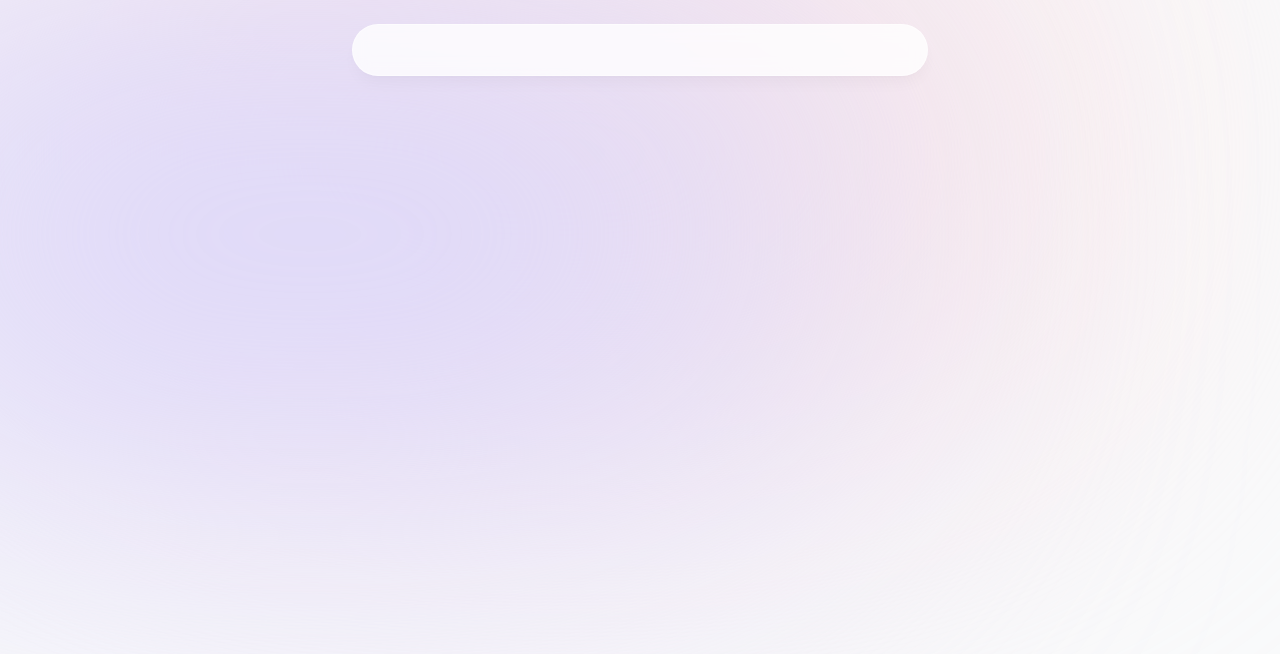
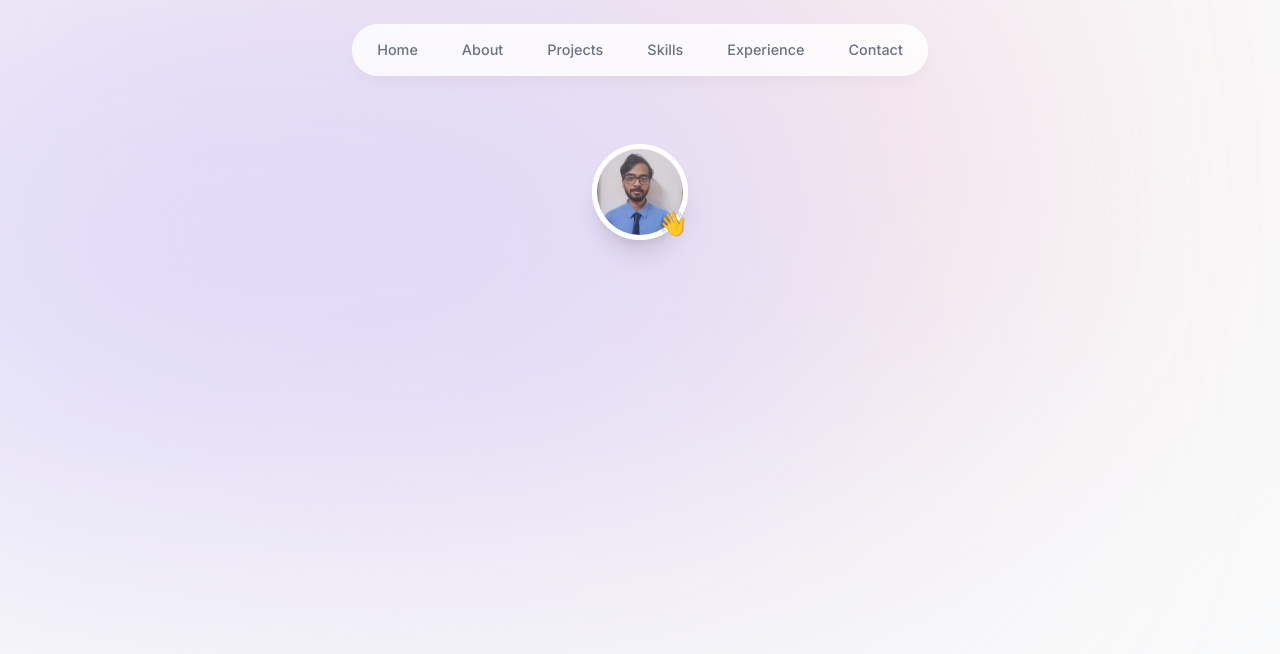
Before and after one commit to AritraChatterjee22/Portfolio, a Next.js app: page / in a window 1280 px wide. Shown: the top 654 px of the page. Built offline with nearby package versions, Linux system fonts and the light colour scheme.

Commit message:
Profile picture with emoji

```diff
--- a/app/layout.tsx
+++ b/app/layout.tsx
@@ -16,7 +16,7 @@
 }) {
   return (
     <html lang="en">
-      <body className={`${inter.className} bg-gray-50 text-gray-950 relative h-[5000px]`}>
+      <body className={`${inter.className} bg-gray-50 text-gray-950 relative h-[5000px] pt-28 sm:pt-36`}>
         <div className='bg-[#FBE2E3] absolute -z-10 top-[-6rem] right-[11rem] h-[31.25rem] w-[31.25rem] rounded-full blur-[10rem] sm:w-[68.75rem]'></div>
         <div className='bg-[#DBD7FB] absolute top-[-1rem] -z-10 left-[-35rem] h-[31.25rem] w-[50rem] rounded-full blur-[10rem] sm:w-[68.75rem] md:left-[-33rem] lg:left[-28rem] xl:left-[-15rem] 2xl:left-[-5rem]'></div>
         <Header/>
--- a/app/page.tsx
+++ b/app/page.tsx
@@ -1,7 +1,9 @@
+import Intro from "@/components/intro";
 
 export default function Home() {
   return (
     <main className="">
+      <Intro/>
     </main>
   )
 }
--- a/components/header.tsx
+++ b/components/header.tsx
@@ -1,6 +1,9 @@
 'use client'
 import React from 'react'
 import {motion} from "framer-motion"
+import { links } from '@/lib/data'
+import Link from 'next/link'
+
 
 export default function Header() {
   return (
@@ -10,6 +13,22 @@
       animate={{y: 0, x:"-50%",  opacity: 1}}
       >
       </motion.div>
+      <nav className='fixed flex top-[0.15rem] left-1/2 h-12 -translate-x-1/2 py-2 sm:top-[1.7rem] sm:h-[initial] sm:py-0'>
+        <ul className='flex w-[22rem] flex-wrap items-center justify-center gap-y-1 text-[0.9rem] font-medium text-gray-500 sm:w-[initial] sm:flex-nowrap sm:gap-5'>
+          {
+            links.map(link =>(
+              <motion.li className='h-3/4 flex items-center justify-center' key={link.hash}
+              initial={{y: -100, opacity: 0}}
+              animate={{y: 0, opacity: 1}}
+              >
+                <Link className='flex w-full items-center justify-center px-3 py-3 hover:text-gray-950 transition' href={link.hash}>
+                  {link.name}
+                </Link>
+              </motion.li>
+            ))
+          }
+        </ul>
+      </nav>
     </header>
   )
 }
--- /dev/null
+++ b/components/intro.tsx
@@ -0,0 +1,23 @@
+import Image from 'next/image'
+import React from 'react'
+import ME from "@/public/ME.jpeg"
+export default function Intro() {
+  return (
+    <section>
+      <div className='flex items-center justify-center'>
+        <div className='relative'>
+          <Image src={ME} alt='Aritra Portrait'
+          width="192"
+          height="192"
+          quality="100"
+          priority={true}
+          className='h-24 w-24 rounded-full object-cover border-[0.35rem] border-white shadow-xl'
+          />
+          <span className='absolute bottom-0 right-0 text-2xl'>
+            👋
+          </span>
+        </div>
+      </div>
+    </section>
+  )
+}
--- a/lib/data.ts
+++ b/lib/data.ts
@@ -40,7 +40,7 @@
   {
     title: "Full-Stack Developer Intern",
     location: "Kolkata, India",
-    description
+    description:
       "Worked as an intern at Millimeter Labs Pvt Ltd. Worked on the front-end and back-end of the company ecommerce website. Took part in code reviews and performed code documentations.",
     icon: React.createElement(FaReact),
     date: "Sep,2022-Dec,2022",
```
Also changed, not shown: public/ME.jpeg (added).
